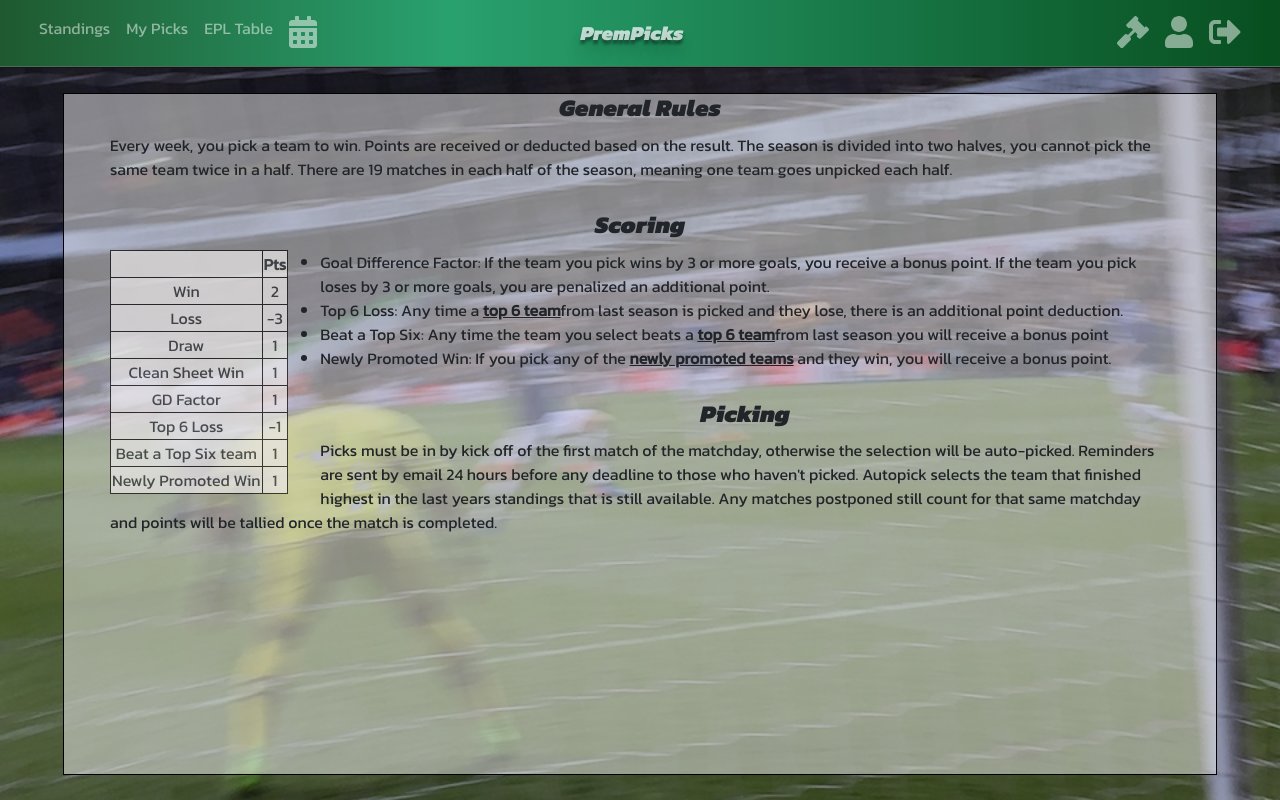
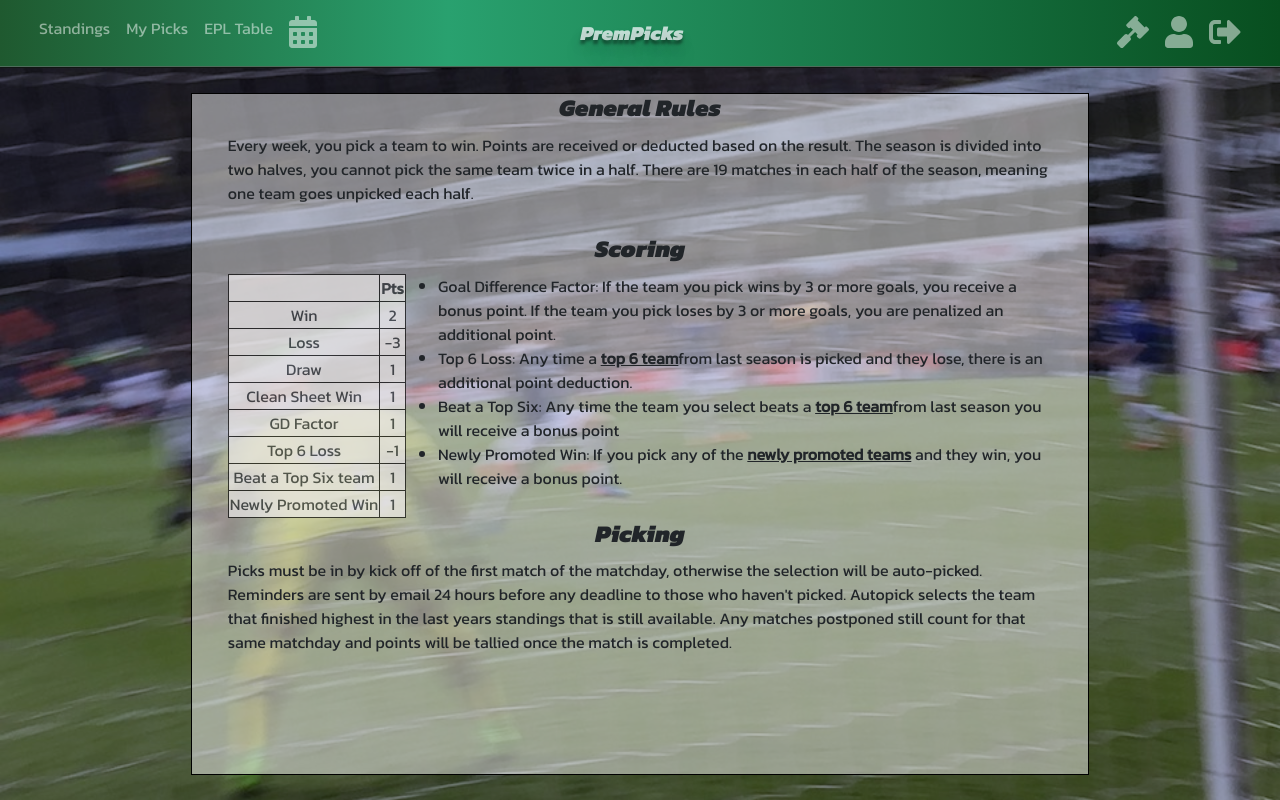
Before and after one commit to jjh5166/prempicks-web, a Next.js app: page /rules in a window 1280 px wide. Built offline with nearby package versions, Linux system fonts and the light colour scheme; no server answers.

Commit message:
TextContainer width on larger screens

```diff
--- a/components/Container/styled.js
+++ b/components/Container/styled.js
@@ -1,4 +1,5 @@
 import styled from 'styled-components';
+import { device } from '../../constants';
 
 export const TextContainer = styled.div`
   height: 85vh;
@@ -6,4 +7,7 @@ export const TextContainer = styled.div`
   outline: solid #000 1px;
   background-color: rgba(244, 244, 244, .5);
   overflow: auto;
+  @media ${device.tablet} {
+    width: 70%;
+  }
 `;
```
